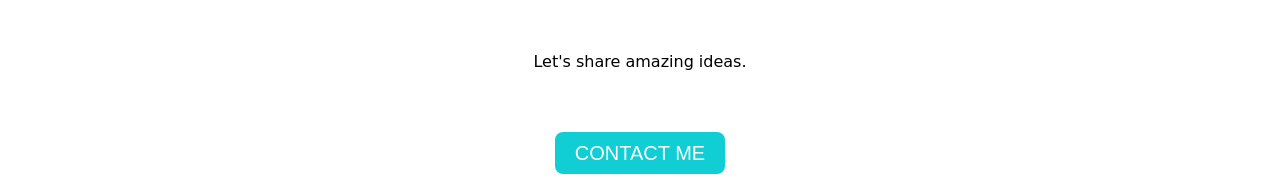
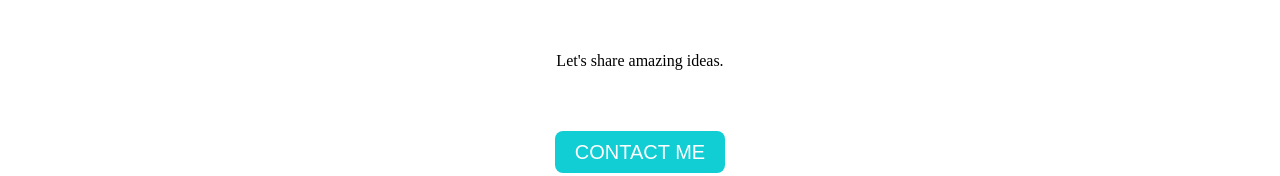
Before and after one commit to bbtnxx/Malkhaz-Arabuli-, a plain HTML site: page index.html in a window 1280 px wide. Shown: the part 2288-2464 px from the top of the page. Drawn offline with Linux system fonts and the light colour scheme.

Commit message:
Update index.html

```diff
--- a/index.html
+++ b/index.html
@@ -83,7 +83,7 @@
 
   <div class="contact-me">
     <h2 style="padding-top:40px;">Get In Touch</h2>
-    <p style="padding: 35px;font-family:cursive;">Let's share amazing ideas.</p>
+    <p style="padding: 35px;font-family:normal;">Let's share amazing ideas.</p>
     <a class="btn" href="mailto:Arabulimalkhazi@email.com">CONTACT ME</a>
   </div>
   </div>
```
